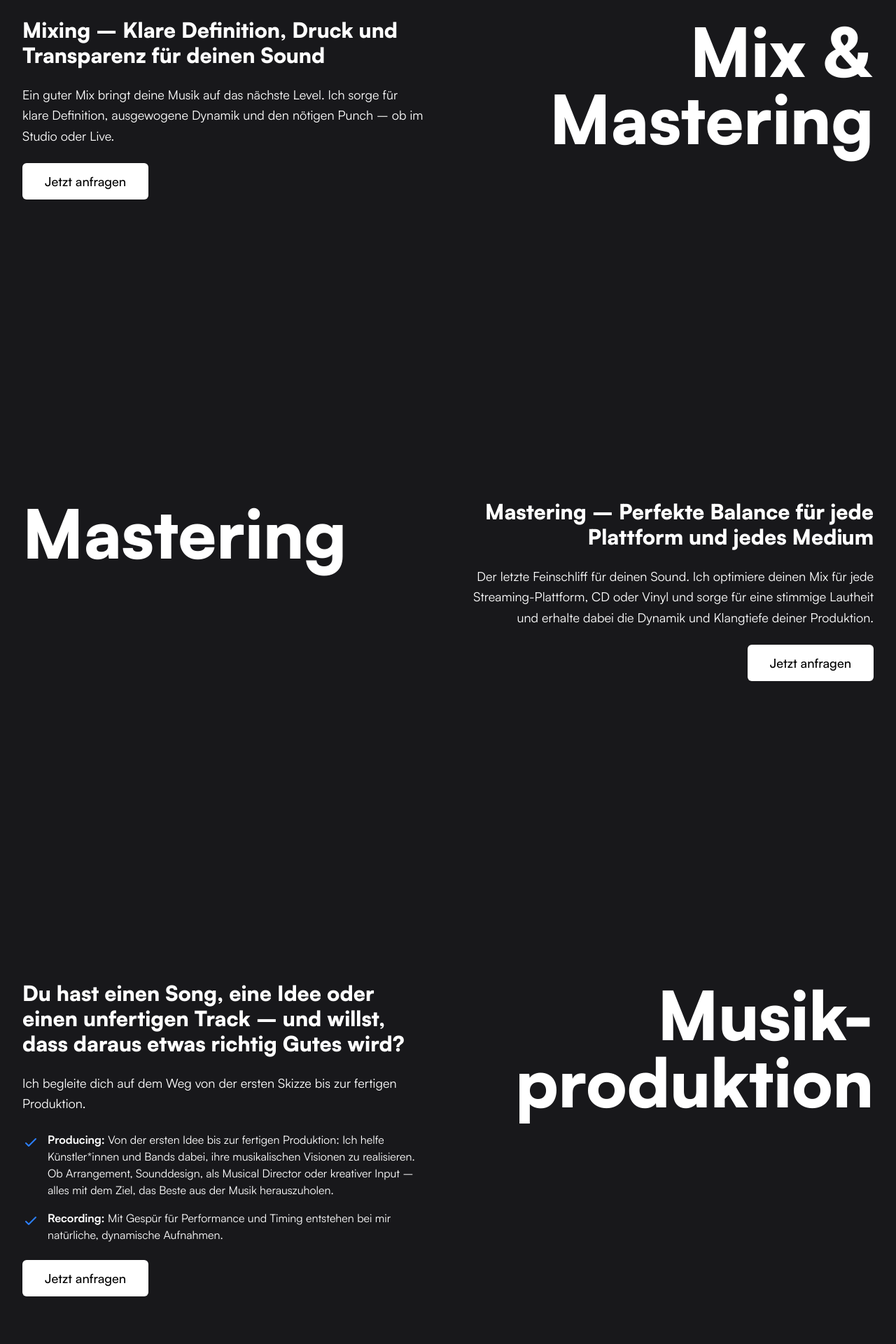
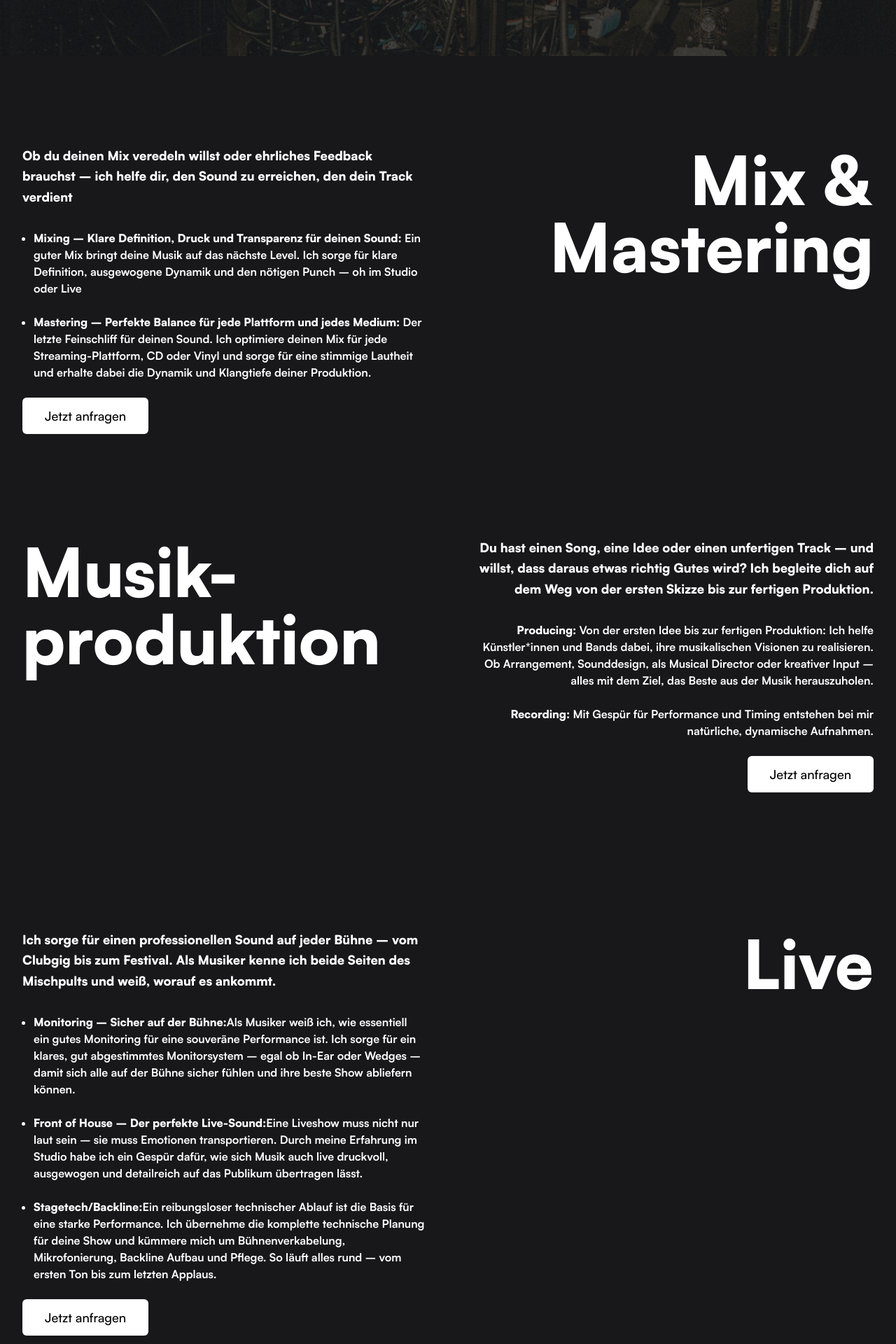
Before and after one commit to OnePunchJacky/neck-tontechnik, a Next.js app: page /leistungen in a window 1280 px wide. Shown: the part 560-2480 px from the top of the page at 70% size. Built offline with nearby package versions, Linux system fonts and the light colour scheme.

Commit message:
updated styles and pages

```diff
--- a/app/leistungen/page.tsx
+++ b/app/leistungen/page.tsx
@@ -2,7 +2,7 @@ export default function Leistungen() {
   return (
     <div className="min-h-screen bg-zinc-900">
       {/* Hero Section */}
-      <section className="relative py-12 md:py-20 overflow-hidden">
+      <section className="relative py-20 md:py-32 overflow-hidden min-h-[80vh] flex items-center">
         <div className="absolute inset-0 z-0 bg-[url('/magdeburg003-scaled.jpg')] bg-cover bg-center bg-fixed opacity-20"></div>
         <div className="relative z-10 max-w-4xl mx-auto text-center px-4 md:px-8">
           <h1 className="text-3xl md:text-6xl font-bold text-white mb-4 md:mb-6 drop-shadow-2xl">
@@ -15,21 +15,23 @@ export default function Leistungen() {
       </section>
 
       {/* Main Services Section */}
-      <section className="py-12 md:py-20 px-4 md:px-8">
+      <section className="py-12 md:py-20 px-4 md:px-8 mt-12">
         <div className="max-w-7xl mx-auto">
-          <div className="text-center mb-12 md:mb-16">
-            <h2 className="text-2xl md:text-4xl font-bold text-white mb-4 md:mb-6">
+          {/* Mix & Mastering Section */}
+          <div className="flex flex-col lg:grid lg:grid-cols-2 gap-8 md:gap-16 items-start min-h-[70vh] mb-16 lg:mb-0">
+            <div className="text-white order-2 lg:order-1">
+              <h4 className="text-base md:text-lg leading-relaxed mb-8">
                 Ob du deinen Mix veredeln willst oder ehrliches Feedback brauchst – ich helfe dir, den Sound zu erreichen, den dein Track verdient
-            </h2>
-          </div>
-
-          {/* Mix & Mastering Section */}
-          <div className="flex flex-col lg:grid lg:grid-cols-2 gap-8 md:gap-16 items-start mb-24 md:mb-32 min-h-[70vh]">
-            <div className="text-white order-1">
-              <h3 className="text-2xl md:text-3xl font-bold mb-4 md:mb-6 text-left">Mixing – Klare Definition, Druck und Transparenz für deinen Sound</h3>
-              <p className="text-base md:text-lg leading-relaxed mb-6">
-                Ein guter Mix bringt deine Musik auf das nächste Level. Ich sorge für klare Definition, ausgewogene Dynamik und den nötigen Punch – ob im Studio oder Live.
-              </p>
+              </h4>
+              <ul className="list-disc mb-4 md:mb-6 text-left pl-4">
+                <li className="font-bold mb-4 md:mb-6 text-left"><b>Mixing – Klare Definition, Druck und Transparenz für deinen Sound: </b>
+                  Ein guter Mix bringt deine Musik auf das nächste Level. Ich sorge für klare Definition, ausgewogene Dynamik und den nötigen Punch – oh im Studio oder Live
+                </li>
+                <li className="font-bold mb-4 md:mb-6 text-left"><b>Mastering – Perfekte Balance für jede Plattform und jedes Medium: </b>
+                  Der letzte Feinschliff für deinen Sound. Ich optimiere deinen Mix für jede Streaming-Plattform, CD oder Vinyl und sorge für eine stimmige Lautheit und erhalte dabei die Dynamik und Klangtiefe deiner Produktion.
+                </li>
+              </ul>
+              <div className="flex justify-center lg:justify-start">
                 <a
                   href="#contact"
                   className="bg-white hover:bg-gray-100 text-black px-6 md:px-8 py-3 rounded-md text-base md:text-lg font-medium transition-colors duration-200 inline-block"
@@ -37,22 +39,30 @@ export default function Leistungen() {
                   Jetzt anfragen
                 </a>
               </div>
-            <div className="order-2">
-              <h4 className="text-6xl md:text-8xl font-bold text-white mb-8 text-right">Mix & Mastering</h4>
+            </div>
+            <div className="order-1 lg:order-2">
+              <h4 className="text-6xl md:text-8xl font-bold text-white mb-8 text-center lg:text-right">Mix & Mastering</h4>
             </div>
           </div>
 
-          {/* Mastering Section */}
-          <div className="flex flex-col-reverse lg:grid lg:grid-cols-2 gap-8 md:gap-16 items-start mb-24 md:mb-32 min-h-[70vh]">
-            <div className="order-1">
-              <h4 className="text-6xl md:text-8xl font-bold text-white mb-8 text-left">Mastering</h4>
+          {/* Musikproduktion Section */}
+          <div className="flex flex-col lg:grid lg:grid-cols-2 gap-8 md:gap-16 items-start min-h-[70vh] mb-16 lg:mb-0">
+            <div className="order-1 lg:order-1">
+              <h4 className="text-6xl md:text-8xl font-bold text-white mb-8 text-center lg:text-left">Musik-produktion</h4>
             </div>
-            <div className="text-white order-2">
-              <h3 className="text-2xl md:text-3xl font-bold mb-4 md:mb-6 text-right">Mastering – Perfekte Balance für jede Plattform und jedes Medium</h3>
-              <p className="text-base md:text-lg leading-relaxed mb-6 text-right">
-                Der letzte Feinschliff für deinen Sound. Ich optimiere deinen Mix für jede Streaming-Plattform, CD oder Vinyl und sorge für eine stimmige Lautheit und erhalte dabei die Dynamik und Klangtiefe deiner Produktion.
-              </p>
-              <div className="flex justify-end">
+            <div className="text-white order-2 lg:order-2">
+              <h4 className="text-base md:text-lg leading-relaxed mb-8 text-left lg:text-right">
+                Du hast einen Song, eine Idee oder einen unfertigen Track – und willst, dass daraus etwas richtig Gutes wird? Ich begleite dich auf dem Weg von der ersten Skizze bis zur fertigen Produktion.
+              </h4>
+              <ul className="list-disc mb-4 md:mb-6 text-left lg:text-right lg:list-none pl-4 lg:pl-0">
+                <li className="font-bold mb-4 md:mb-6 text-left lg:text-right"><b>Producing: </b>
+                  Von der ersten Idee bis zur fertigen Produktion: Ich helfe Künstler*innen und Bands dabei, ihre musikalischen Visionen zu realisieren. Ob Arrangement, Sounddesign, als Musical Director oder kreativer Input – alles mit dem Ziel, das Beste aus der Musik herauszuholen.
+                </li>
+                <li className="font-bold mb-4 md:mb-6 text-left lg:text-right"><b>Recording: </b>
+                  Mit Gespür für Performance und Timing entstehen bei mir natürliche, dynamische Aufnahmen.
+                </li>
+              </ul>
+              <div className="flex justify-center lg:justify-end">
                 <a
                   href="#contact"
                   className="bg-white hover:bg-gray-100 text-black px-6 md:px-8 py-3 rounded-md text-base md:text-lg font-medium transition-colors duration-200 inline-block"
@@ -63,31 +73,24 @@ export default function Leistungen() {
             </div>
           </div>
 
-          {/* Musikproduktion Section */}
-          <div className="flex flex-col lg:grid lg:grid-cols-2 gap-8 md:gap-16 items-start mb-24 md:mb-32 min-h-[70vh]">
-            <div className="text-white order-1">
-              <h3 className="text-2xl md:text-3xl font-bold mb-4 md:mb-6 text-left">Du hast einen Song, eine Idee oder einen unfertigen Track – und willst, dass daraus etwas richtig Gutes wird?</h3>
-              <p className="text-base md:text-lg leading-relaxed mb-6">
-                Ich begleite dich auf dem Weg von der ersten Skizze bis zur fertigen Produktion.
-              </p>
-              <div className="space-y-4 mb-6">
-                <div className="flex items-start gap-3">
-                  <svg className="w-5 h-5 md:w-6 md:h-6 text-blue-500 mt-1 flex-shrink-0" fill="none" stroke="currentColor" viewBox="0 0 24 24">
-                    <path strokeLinecap="round" strokeLinejoin="round" strokeWidth={2} d="M5 13l4 4L19 7" />
-                  </svg>
-                  <div className="text-sm md:text-base">
-                    <strong className="text-white">Producing:</strong> Von der ersten Idee bis zur fertigen Produktion: Ich helfe Künstler*innen und Bands dabei, ihre musikalischen Visionen zu realisieren. Ob Arrangement, Sounddesign, als Musical Director oder kreativer Input – alles mit dem Ziel, das Beste aus der Musik herauszuholen.
-                  </div>
-                </div>
-                <div className="flex items-start gap-3">
-                  <svg className="w-5 h-5 md:w-6 md:h-6 text-blue-500 mt-1 flex-shrink-0" fill="none" stroke="currentColor" viewBox="0 0 24 24">
-                    <path strokeLinecap="round" strokeLinejoin="round" strokeWidth={2} d="M5 13l4 4L19 7" />
-                  </svg>
-                  <div className="text-sm md:text-base">
-                    <strong className="text-white">Recording:</strong> Mit Gespür für Performance und Timing entstehen bei mir natürliche, dynamische Aufnahmen.
-                  </div>
-                </div>
-              </div>
+          {/* Live Section */}
+          <div className="flex flex-col lg:grid lg:grid-cols-2 gap-8 md:gap-16 items-start min-h-[70vh] mb-16 lg:mb-0">
+            <div className="text-white order-2 lg:order-1">
+              <h4 className="text-base md:text-lg leading-relaxed mb-8 text-left">
+                Ich sorge für einen professionellen Sound auf jeder Bühne – vom Clubgig bis zum Festival. Als Musiker kenne ich beide Seiten des Mischpults und weiß, worauf es ankommt.
+              </h4>
+              <ul className="list-disc mb-4 md:mb-6 text-left pl-4">
+                <li className="font-bold mb-4 md:mb-6 text-left"><b>Monitoring – Sicher auf der Bühne:</b>
+                  Als Musiker weiß ich, wie essentiell ein gutes Monitoring für eine souveräne Performance ist. Ich sorge für ein klares, gut abgestimmtes Monitorsystem – egal ob In-Ear oder Wedges – damit sich alle auf der Bühne sicher fühlen und ihre beste Show abliefern können.
+                </li>
+                <li className="font-bold mb-4 md:mb-6 text-left"><b>Front of House – Der perfekte Live-Sound:</b>
+                  Eine Liveshow muss nicht nur laut sein – sie muss Emotionen transportieren. Durch meine Erfahrung im Studio habe ich ein Gespür dafür, wie sich Musik auch live druckvoll, ausgewogen und detailreich auf das Publikum übertragen lässt.
+                </li>
+                <li className="font-bold mb-4 md:mb-6 text-left"><b>Stagetech/Backline:</b>
+                  Ein reibungsloser technischer Ablauf ist die Basis für eine starke Performance. Ich übernehme die komplette technische Planung für deine Show und kümmere mich um Bühnenverkabelung, Mikrofonierung, Backline Aufbau und Pflege. So läuft alles rund – vom ersten Ton bis zum letzten Applaus.
+                </li>
+              </ul>
+              <div className="flex justify-center lg:justify-start">
                 <a
                   href="#contact"
                   className="bg-white hover:bg-gray-100 text-black px-6 md:px-8 py-3 rounded-md text-base md:text-lg font-medium transition-colors duration-200 inline-block"
@@ -95,55 +98,9 @@ export default function Leistungen() {
                   Jetzt anfragen
                 </a>
               </div>
-            <div className="order-2">
-              <h4 className="text-6xl md:text-8xl font-bold text-white mb-8 text-right">Musik-produktion</h4>
             </div>
-          </div>
-
-          {/* Live Section */}
-          <div className="flex flex-col-reverse lg:grid lg:grid-cols-2 gap-8 md:gap-16 items-start mb-24 md:mb-32 min-h-[70vh]">
-            <div className="order-1">
-              <h4 className="text-6xl md:text-8xl font-bold text-white mb-8 text-left">Live</h4>
-            </div>
-            <div className="text-white order-2">
-              <h3 className="text-2xl md:text-3xl font-bold mb-4 md:mb-6 text-right">Ich sorge für einen professionellen Sound auf jeder Bühne – vom Clubgig bis zum Festival</h3>
-              <p className="text-base md:text-lg leading-relaxed mb-6 text-right">
-                Als Musiker kenne ich beide Seiten des Mischpults und weiß, worauf es ankommt.
-              </p>
-              <div className="space-y-4 mb-6">
-                <div className="flex items-start gap-3">
-                  <svg className="w-5 h-5 md:w-6 md:h-6 text-blue-500 mt-1 flex-shrink-0" fill="none" stroke="currentColor" viewBox="0 0 24 24">
-                    <path strokeLinecap="round" strokeLinejoin="round" strokeWidth={2} d="M5 13l4 4L19 7" />
-                  </svg>
-                  <div className="text-sm md:text-base">
-                    <strong className="text-white">Monitoring – Sicher auf der Bühne:</strong> Als Musiker weiß ich, wie essentiell ein gutes Monitoring für eine souveräne Performance ist. Ich sorge für ein klares, gut abgestimmtes Monitorsystem – egal ob In-Ear oder Wedges – damit sich alle auf der Bühne sicher fühlen und ihre beste Show abliefern können.
-                  </div>
-                </div>
-                <div className="flex items-start gap-3">
-                  <svg className="w-5 h-5 md:w-6 md:h-6 text-blue-500 mt-1 flex-shrink-0" fill="none" stroke="currentColor" viewBox="0 0 24 24">
-                    <path strokeLinecap="round" strokeLinejoin="round" strokeWidth={2} d="M5 13l4 4L19 7" />
-                  </svg>
-                  <div className="text-sm md:text-base">
-                    <strong className="text-white">Front of House – Der perfekte Live-Sound:</strong> Eine Liveshow muss nicht nur laut sein – sie muss Emotionen transportieren. Durch meine Erfahrung im Studio habe ich ein Gespür dafür, wie sich Musik auch live druckvoll, ausgewogen und detailreich auf das Publikum übertragen lässt.
-                  </div>
-                </div>
-                <div className="flex items-start gap-3">
-                  <svg className="w-5 h-5 md:w-6 md:h-6 text-blue-500 mt-1 flex-shrink-0" fill="none" stroke="currentColor" viewBox="0 0 24 24">
-                    <path strokeLinecap="round" strokeLinejoin="round" strokeWidth={2} d="M5 13l4 4L19 7" />
-                  </svg>
-                  <div className="text-sm md:text-base">
-                    <strong className="text-white">Stagetech/Backline:</strong> Ein reibungsloser technischer Ablauf ist die Basis für eine starke Performance. Ich übernehme die komplette technische Planung für deine Show und kümmere mich um Bühnenverkabelung, Mikrofonierung, Backline Aufbau und Pflege. So läuft alles rund – vom ersten Ton bis zum letzten Applaus.
-                  </div>
-                </div>
-              </div>
-              <div className="flex justify-end">
-                <a
-                  href="#contact"
-                  className="bg-white hover:bg-gray-100 text-black px-6 md:px-8 py-3 rounded-md text-base md:text-lg font-medium transition-colors duration-200 inline-block"
-                >
-                  Jetzt anfragen
-                </a>
-              </div>
+            <div className="order-1 lg:order-2">
+              <h4 className="text-6xl md:text-8xl font-bold text-white mb-8 text-center lg:text-right">Live</h4>
             </div>
           </div>
         </div>
```
Lines whose indentation alone changed are shown as unchanged.
